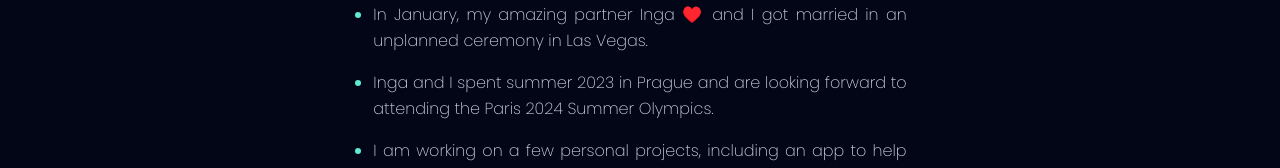
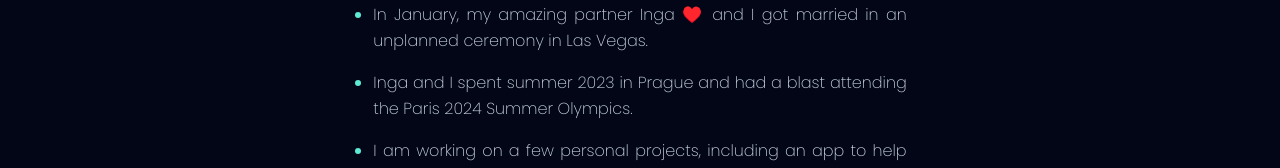
Before and after one commit to CharmedSatyr/personal-website, a Next.js app: page /now in a window 1280 px wide. Shown: the part 316-484 px from the top of the page. Built offline with nearby package versions, Linux system fonts and the light colour scheme; a web font is replaced by a local one.

Commit message:
Update Now to reflect past Olympics

```diff
--- a/app/now/page.mdx
+++ b/app/now/page.mdx
@@ -15,8 +15,8 @@ _This is my [Now](https://nownownow.com/about) page._
 - In January, my amazing partner Inga ♥️ and I got married in an unplanned
   ceremony in Las Vegas.
 
-- Inga and I spent summer 2023 in Prague and are looking forward to attending
-  the Paris 2024 Summer Olympics.
+- Inga and I spent summer 2023 in Prague and had a blast attending the Paris
+  2024 Summer Olympics.
 
 - I am working on a few personal projects, including an app to help coordinate
   potluck dinners, an adventure module for
```
